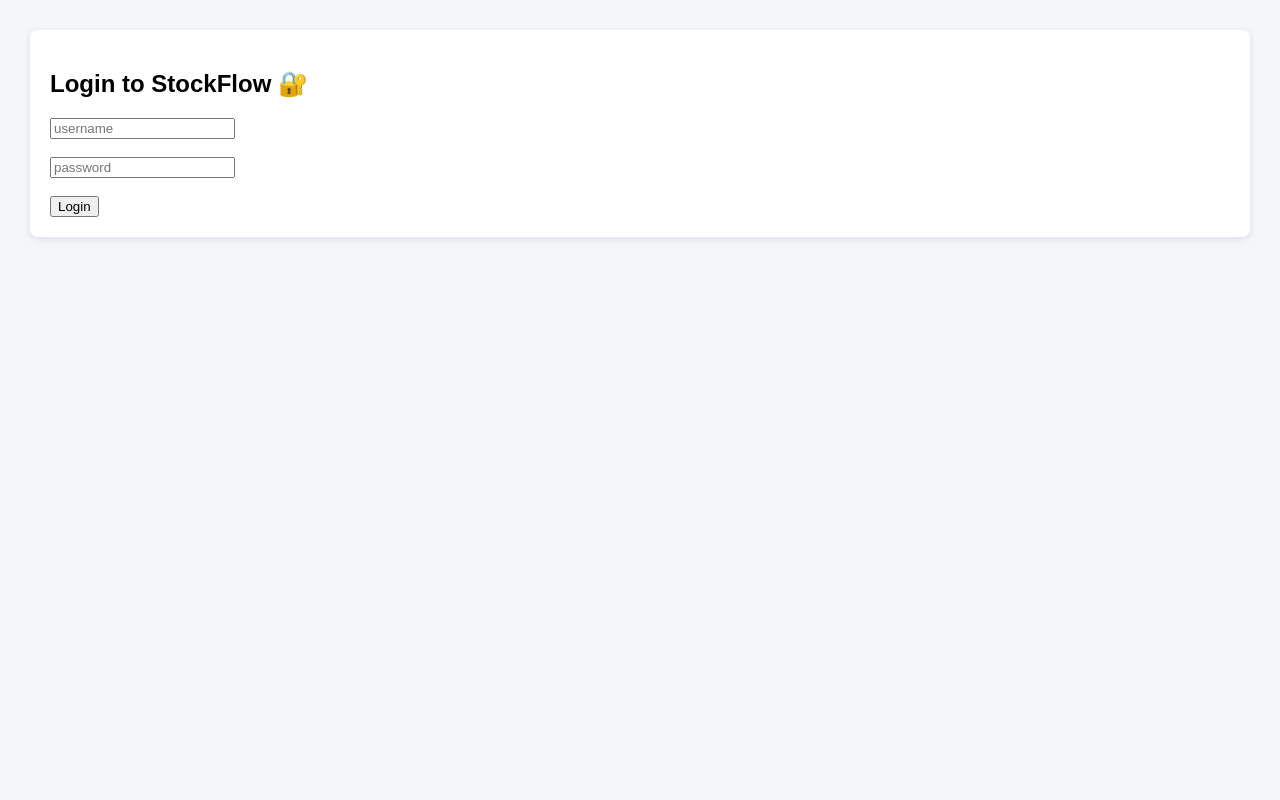
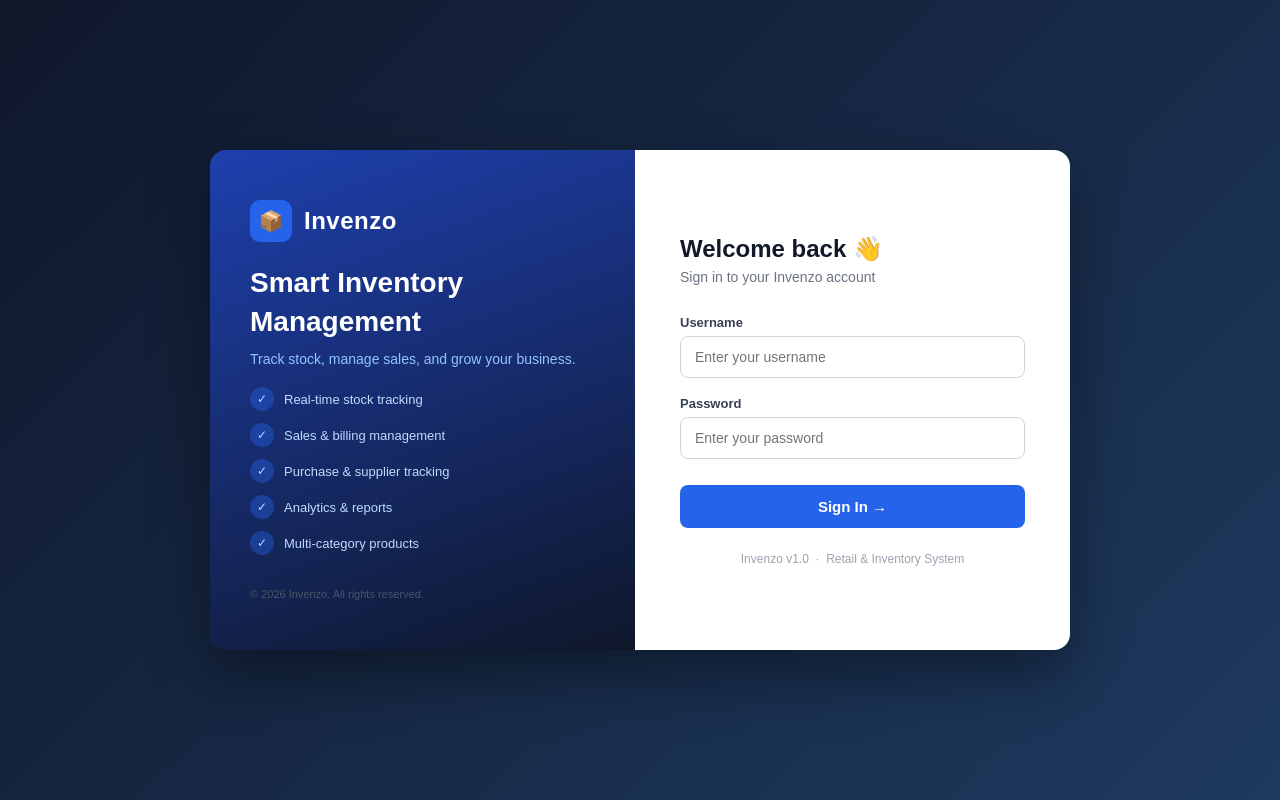
Before and after one commit to SwarPatil3011/-StockFlow, a Flask app: page /login in a window 1280 px wide. Run offline with Flask 3, Linux system fonts and the light colour scheme.

Commit message:
Updated StockFlow to Invenzo and Updated login UI

```diff
--- a/static/style.css
+++ b/static/style.css
@@ -67,12 +67,12 @@ body {
 /* Layout */
 .main {
     display: flex;
-    margin-left: 240px;
+    margin-left: 280px;
 }
 
 .content {
     flex: 1;
-    padding: 20px;
+    padding: 30px;
     min-height: 100vh;
 }
 
--- a/templates/base.html
+++ b/templates/base.html
@@ -7,7 +7,7 @@ This is called : Template inheritance (Jinja)"-->
 <!DOCTYPE html>
 <html>
 <head>
-    <title>{% block title %}{% endblock %}</title>
+    <title>{% block title %}{% endblock %} | Invenzo </title>
     <link rel="stylesheet" href="{{ url_for('static', filename='style.css') }}">
 </head>
 <body>
@@ -15,7 +15,7 @@ This is called : Template inheritance (Jinja)"-->
 
     <!-- SIDEBAR -->
     <div class="sidebar">
-        <h2>StockFlow</h2>
+        <h2>Invenzo</h2>
 
         <div>
             <a href="/dashboard" class="{% if request.path == '/dashboard'%}active{% endif %}">Dashboard</a>
--- a/templates/index.html
+++ b/templates/index.html
@@ -6,7 +6,7 @@
 
 <!-- Welcome -->
 <div class="card">
-    <h2>Welcome to StockFlow 🚀</h2>
+    <h2>Welcome to Invenzo 🚀</h2>
     <p>Your smart retail management system starts here.</p>
 </div>
 
--- a/templates/login.html
+++ b/templates/login.html
@@ -1,29 +1,251 @@
 <!DOCTYPE html>
 <html>
 <head>
-        <title>  Login - StockFlow</title>
-        <link rel ="stylesheet" href = "{{ url_for('static', filename='style.css') }}">
+    <title>Login — Invenzo</title>
+    <link rel="stylesheet" href="{{ url_for('static', filename='style.css') }}">
+    <style>
+        body {
+            margin: 0;
+            font-family: Arial, sans-serif;
+            background: linear-gradient(135deg, #0f172a 0%, #1e3a5f 100%);
+            min-height: 100vh;
+            display: flex;
+            align-items: center;
+            justify-content: center;
+        }
+
+        .login-wrapper {
+            display: flex;
+            width: 860px;
+            min-height: 500px;
+            border-radius: 16px;
+            overflow: hidden;
+            box-shadow: 0 25px 60px rgba(0, 0, 0, 0.4);
+        }
+
+        /* Left Panel */
+        .login-left {
+            flex: 1;
+            background: linear-gradient(160deg, #1e40af, #0f172a);
+            padding: 50px 40px;
+            display: flex;
+            flex-direction: column;
+            justify-content: space-between;
+            color: white;
+        }
+
+        .brand {
+            display: flex;
+            align-items: center;
+            gap: 12px;
+        }
+
+        .brand-icon {
+            width: 42px;
+            height: 42px;
+            background: #2563eb;
+            border-radius: 10px;
+            display: flex;
+            align-items: center;
+            justify-content: center;
+            font-size: 20px;
+        }
+
+        .brand-name {
+            font-size: 24px;
+            font-weight: 700;
+            letter-spacing: 0.5px;
+        }
+
+        .login-left h1 {
+            font-size: 28px;
+            font-weight: 700;
+            line-height: 1.4;
+            margin: 0;
+        }
+
+        .login-left p {
+            color: #93c5fd;
+            font-size: 14px;
+            margin: 10px 0 0;
+        }
+
+        .features {
+            list-style: none;
+            padding: 0;
+            margin: 0;
+        }
+
+        .features li {
+            display: flex;
+            align-items: center;
+            gap: 10px;
+            font-size: 13px;
+            color: #bfdbfe;
+            margin-bottom: 12px;
+        }
+
+        .features li span {
+            width: 24px;
+            height: 24px;
+            background: rgba(37, 99, 235, 0.4);
+            border-radius: 50%;
+            display: flex;
+            align-items: center;
+            justify-content: center;
+            font-size: 12px;
+        }
+
+        .login-left footer {
+            font-size: 11px;
+            color: #475569;
+        }
+
+        /* Right Panel */
+        .login-right {
+            flex: 1;
+            background: white;
+            padding: 50px 45px;
+            display: flex;
+            flex-direction: column;
+            justify-content: center;
+        }
+
+        .login-right h2 {
+            margin: 0 0 6px;
+            font-size: 24px;
+            color: #111827;
+        }
+
+        .login-right p {
+            margin: 0 0 30px;
+            color: #6b7280;
+            font-size: 14px;
+        }
+
+        .form-group {
+            margin-bottom: 18px;
+        }
+
+        .form-group label {
+            display: block;
+            font-size: 13px;
+            font-weight: 600;
+            color: #374151;
+            margin-bottom: 6px;
+        }
+
+        .form-group input {
+            width: 100%;
+            padding: 12px 14px;
+            border: 1px solid #d1d5db;
+            border-radius: 8px;
+            font-size: 14px;
+            box-sizing: border-box;
+            transition: border 0.2s;
+            outline: none;
+        }
+
+        .form-group input:focus {
+            border-color: #2563eb;
+            box-shadow: 0 0 0 3px rgba(37, 99, 235, 0.1);
+        }
+
+        .login-btn {
+            width: 100%;
+            padding: 13px;
+            background: #2563eb;
+            color: white;
+            border: none;
+            border-radius: 8px;
+            font-size: 15px;
+            font-weight: 600;
+            cursor: pointer;
+            margin-top: 8px;
+            transition: background 0.2s;
+        }
+
+        .login-btn:hover {
+            background: #1d4ed8;
+        }
+
+        {% if error %}
+        .error-msg {
+            background: #fee2e2;
+            color: #dc2626;
+            padding: 10px 14px;
+            border-radius: 8px;
+            font-size: 13px;
+            margin-bottom: 18px;
+            border-left: 3px solid #dc2626;
+        }
+        {% endif %}
+
+        .login-footer {
+            margin-top: 24px;
+            text-align: center;
+            font-size: 12px;
+            color: #9ca3af;
+        }
+    </style>
 </head>
 
 <body>
+    <div class="login-wrapper">
 
-        <div class="container">
-            <div class ="card">
+        <!-- Left Branding Panel -->
+        <div class="login-left">
+            <div class="brand">
+                <div class="brand-icon">📦</div>
+                <div class="brand-name">Invenzo</div>
+            </div>
 
-        <h2>Login to StockFlow 🔐</h2>
+            <div>
+                <h1>Smart Inventory<br>Management</h1>
+                <p>Track stock, manage sales, and grow your business.</p>
+            </div>
+
+            <ul class="features">
+                <li><span>✓</span> Real-time stock tracking</li>
+                <li><span>✓</span> Sales & billing management</li>
+                <li><span>✓</span> Purchase & supplier tracking</li>
+                <li><span>✓</span> Analytics & reports</li>
+                <li><span>✓</span> Multi-category products</li>
+            </ul>
+
+            <footer>© 2026 Invenzo. All rights reserved.</footer>
+        </div>
+
+        <!-- Right Login Form -->
+        <div class="login-right">
+            <h2>Welcome back 👋</h2>
+            <p>Sign in to your Invenzo account</p>
+
+            {% if error %}
+            <div class="error-msg">⚠️ {{ error }}</div>
+            {% endif %}
 
             <form method="POST" action="/login">
 
-        <input type="text" name="username" placeholder="username" required>
-        <br><br>
+                <div class="form-group">
+                    <label>Username</label>
+                    <input type="text" name="username" placeholder="Enter your username" required>
+                </div>
 
-        <input type="password" name="password" placeholder="password" required>
-        <br><br>
+                <div class="form-group">
+                    <label>Password</label>
+                    <input type="password" name="password" placeholder="Enter your password" required>
+                </div>
 
-        <button type="submit">Login</button>
+                <button type="submit" class="login-btn">Sign In →</button>
+
             </form>
 
+            <div class="login-footer">
+                Invenzo v1.0 &nbsp;·&nbsp; Retail & Inventory System
             </div>
+        </div>
+
     </div>
 </body>
 </html>
--- a/templates/products.html
+++ b/templates/products.html
@@ -46,7 +46,7 @@
             <td>
                 <span class="cat-badge">{{ product.category_name or '—' }}</span>
             </td>
-            <td>₹ {{ "%.0f"|format(product.price) }}</td>  # Display price without decimal places
+            <td>₹ {{ "%.0f"|format(product.price) }}</td>  <!-- Display price without decimal places -->
             <td>
                 {% if product.quantity == 0 %}
                     <span style="color:red; font-weight:bold;">{{ product.quantity }} (Out of Stock)</span>
```
Lines whose indentation alone changed are shown as unchanged.
